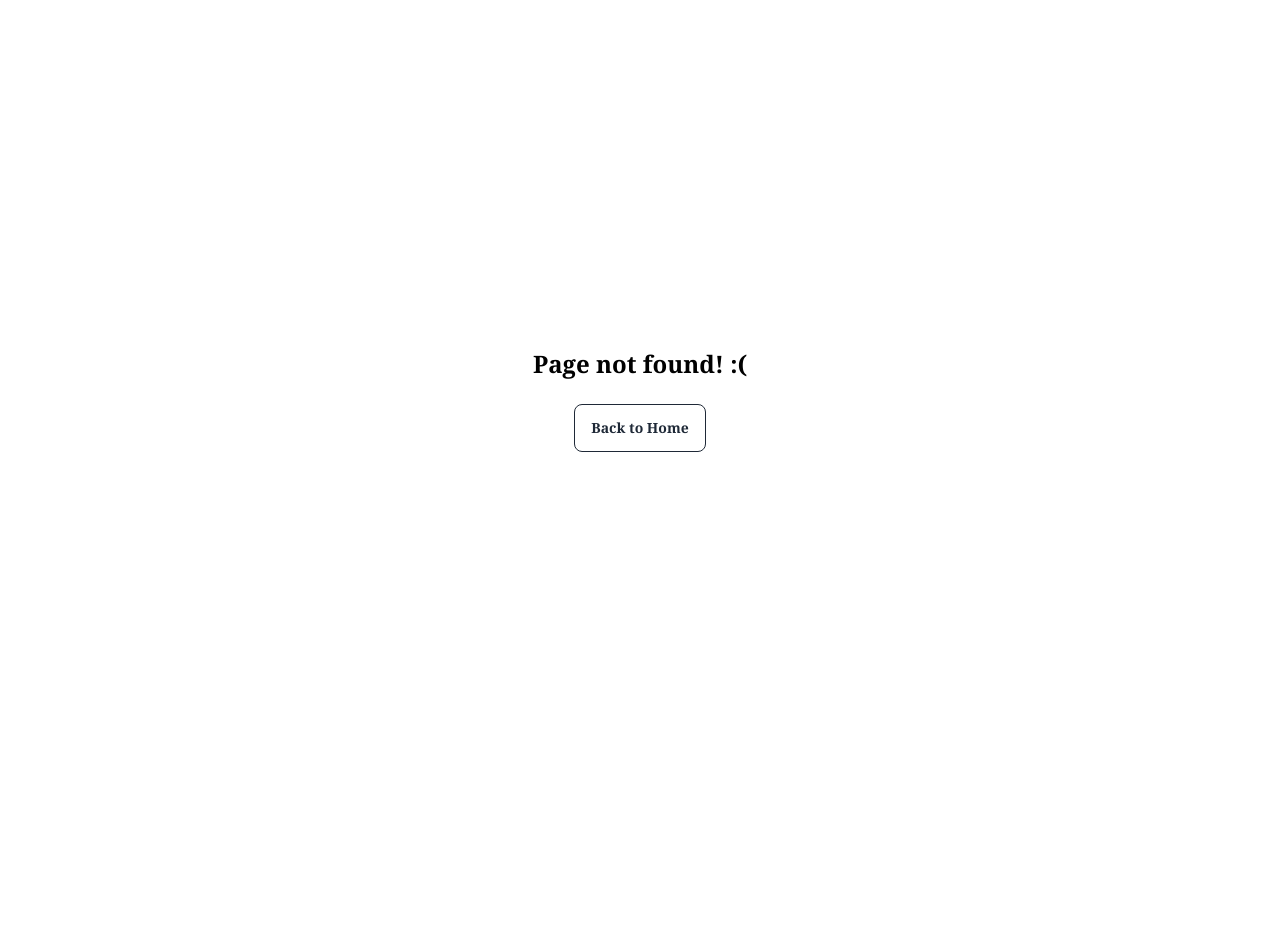
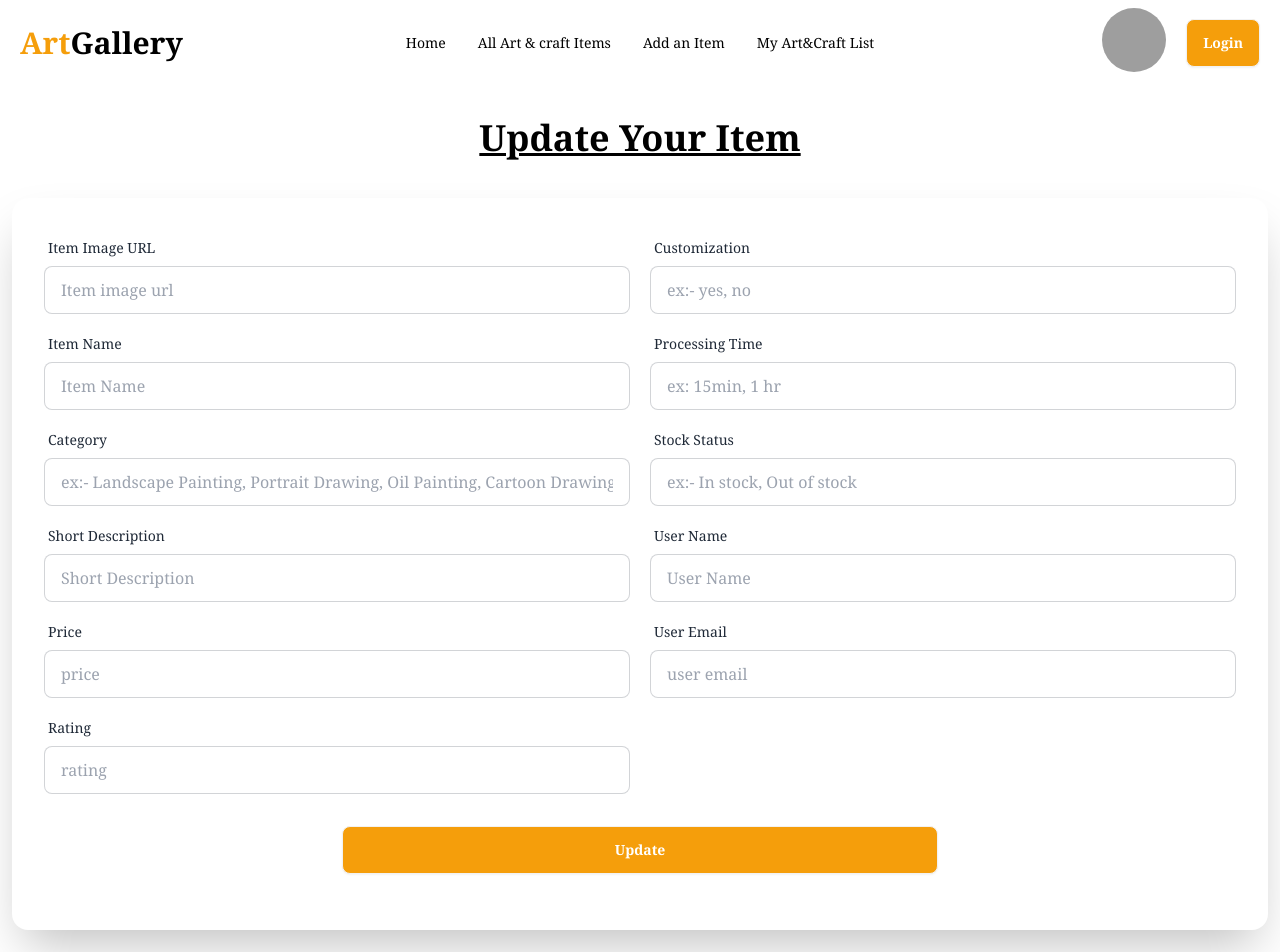
Before and after one commit to noman023/artGallery-client, a React (Vite) app: page /updateItem in a window 1280 px wide. Before the commit this address had no page. Shown: the top 952 px of the page. Before the commit the page ends 800 px from the top, so only its background shows below. Built offline with nearby package versions, Linux system fonts and the light colour scheme; grey boxes are pictures that could not be loaded.

Commit message:
update item page added

```diff
--- a/src/components/Login/Login.jsx
+++ b/src/components/Login/Login.jsx
@@ -1,7 +1,7 @@
 import { Link } from "react-router-dom";
 
 import Button from "../Button/Button";
-import SectionHead from "../sectionHead/SectionHead";
+import SectionHead from "../SectionHead/SectionHead";
 
 export default function Login() {
   const handleSubmit = (e) => {
--- a/src/components/Register/Register.jsx
+++ b/src/components/Register/Register.jsx
@@ -5,7 +5,7 @@ import Swal from "sweetalert2";
 import { FaEye, FaEyeSlash } from "react-icons/fa";
 
 import Button from "../Button/Button";
-import SectionHead from "../sectionHead/SectionHead";
+import SectionHead from "../SectionHead/SectionHead";
 
 export default function Register() {
   const [showPassowrd, setShowPassword] = useState(false);
--- a/src/components/AddItem/AddItem.jsx
+++ b/src/components/UpdateItem/UpdateItem.jsx
@@ -1,9 +1,8 @@
 import { Helmet } from "react-helmet";
+import Button from "../Button/Button";
+import SectionHead from "../SectionHead/SectionHead";
 
-import Button from "../Button/Button";
-import SectionHead from "../sectionHead/SectionHead";
-
-export default function AddItem() {
+export default function UpdateItem() {
   const handleSubmit = (e) => {
     e.preventDefault();
 
@@ -36,13 +35,14 @@ export default function AddItem() {
       email
     );
   };
+
   return (
     <>
       <Helmet>
-        <title>Art Gallery | Add an Item</title>
+        <title>Art Gallery | Update item</title>
       </Helmet>
 
-      <SectionHead>Add Craft Item</SectionHead>
+      <SectionHead>Update Your Item</SectionHead>
 
       <div className="card shrink-0 w-full shadow-2xl bg-base-100 mb-20">
         <form onSubmit={handleSubmit} className="card-body ">
@@ -195,7 +195,7 @@ export default function AddItem() {
           </div>
 
           <div className="form-control w-1/2 mx-auto my-6">
-            <Button>Add</Button>
+            <Button>Update</Button>
           </div>
         </form>
       </div>
--- /dev/null
+++ b/src/components/ViewDetails/ViewDetails.jsx
@@ -0,0 +1,13 @@
+import { Helmet } from "react-helmet";
+
+export default function ViewDetails() {
+  return (
+    <>
+      <Helmet>
+        <title>Art Gallery | Details</title>
+      </Helmet>
+
+      <p>view Details</p>
+    </>
+  );
+}
--- a/src/components/allItems/AllItems.jsx
+++ b/src/components/allItems/AllItems.jsx
@@ -40,10 +40,8 @@ export default function AllItems() {
               <td>{data.price}</td>
               <td>{data.stockStatus}</td>
               <td>
-                <Link to={"/"}>
-                  <Button styles={"bg-blue-500 hover:bg-blue-600"}>
-                    View Details
-                  </Button>
+                <Link to={"/details"}>
+                  <Button>View Details</Button>
                 </Link>
               </td>
             </tr>
--- a/src/components/myItems/MyItems.jsx
+++ b/src/components/myItems/MyItems.jsx
@@ -2,7 +2,8 @@ import { Helmet } from "react-helmet";
 
 import mountain from "../../assets/mountain_view_canvas.jpg";
 import Button from "../Button/Button";
-import SectionHead from "../sectionHead/SectionHead";
+import SectionHead from "../SectionHead/SectionHead";
+import { Link } from "react-router-dom";
 
 export default function MyItems() {
   const data = {
@@ -52,7 +53,10 @@ export default function MyItems() {
             </div>
 
             <div className="card-actions justify-center mt-2">
-              <Button styles={"bg-blue-500 hover:bg-blue-600"}>Update</Button>
+              <Link to={"/updateItem"}>
+                <Button>Update</Button>
+              </Link>
+
               <Button styles={"bg-red-500 hover:bg-red-600"}>Detele</Button>
             </div>
           </div>
--- a/src/pages/AllItemsPage/AllItemsPage.jsx
+++ b/src/pages/AllItemsPage/AllItemsPage.jsx
@@ -1,5 +1,5 @@
 import { Helmet } from "react-helmet";
-import AllItems from "../../components/allItems/AllItems";
+import AllItems from "../../components/AllItems/AllItems";
 
 export default function AllItemsPage() {
   return (
--- a/src/pages/UpdatePage/UpdatePage.jsx
+++ /dev/null
@@ -1,13 +0,0 @@
-import { Helmet } from "react-helmet";
-
-export default function UpdatePage() {
-  return (
-    <div>
-      <Helmet>
-        <title>Art Gallery | Update items</title>
-      </Helmet>
-
-      <p>update page</p>
-    </div>
-  );
-}
--- a/src/route/Route.jsx
+++ b/src/route/Route.jsx
@@ -7,8 +7,10 @@ import LoginPage from "../pages/LoginPage/LoginPage";
 import RegisterPage from "../pages/RegisterPage/RegisterPage";
 import PrivateRoute from "../pages/PrivateRoute/PrivateRoute";
 import AddItem from "../components/AddItem/AddItem";
-import MyItems from "../components/myItems/MyItems";
+import MyItems from "../components/MyItems/MyItems";
 import AllItemsPage from "../pages/AllItemsPage/AllItemsPage";
+import UpdateItem from "../components/UpdateItem/UpdateItem";
+import ViewDetails from "../components/ViewDetails/ViewDetails";
 
 const routes = createBrowserRouter([
   {
@@ -49,6 +51,23 @@ const routes = createBrowserRouter([
           </PrivateRoute>
         ),
       },
+      {
+        path: "/updateItem",
+        element: (
+          <PrivateRoute>
+            <UpdateItem />
+          </PrivateRoute>
+        ),
+      },
+      {
+        path: "/details",
+        element: (
+          <PrivateRoute>
+            {/* <p>dtails</p> */}
+            <ViewDetails />
+          </PrivateRoute>
+        ),
+      },
     ],
   },
 ]);
```
